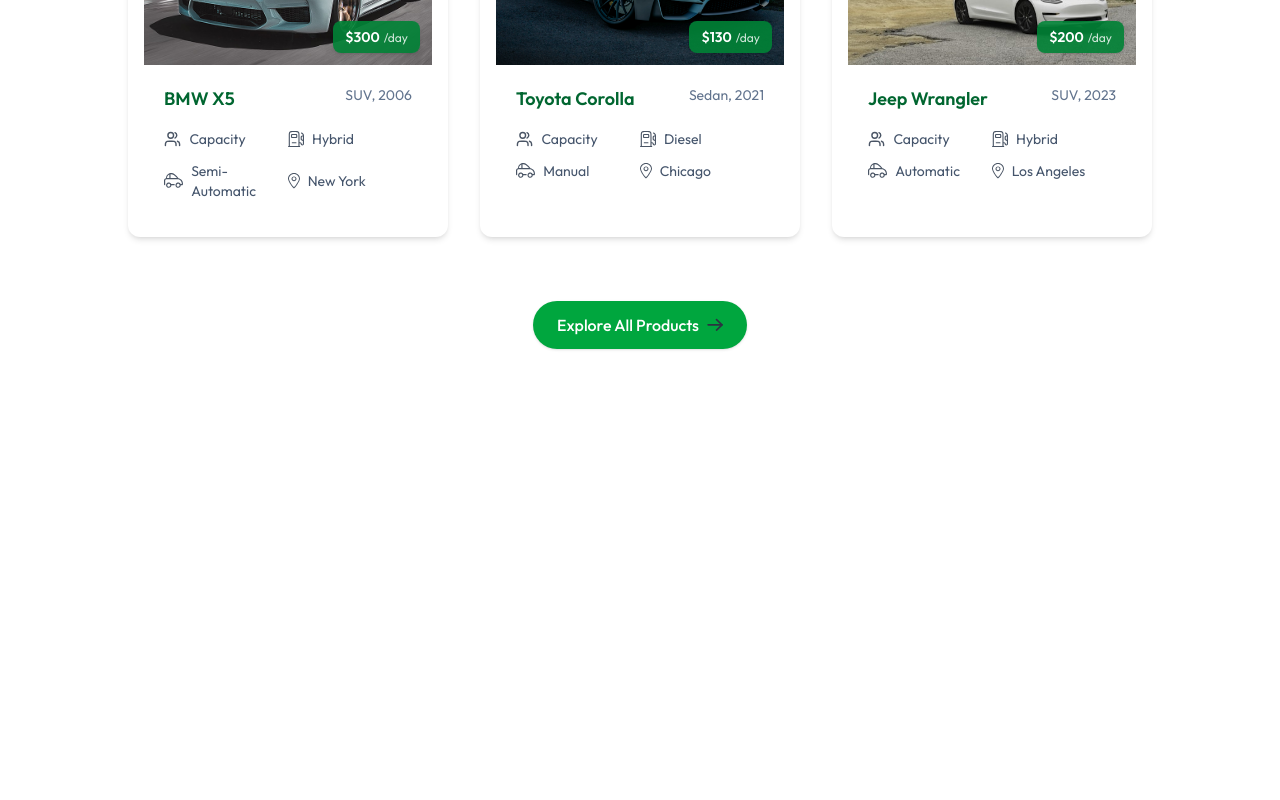
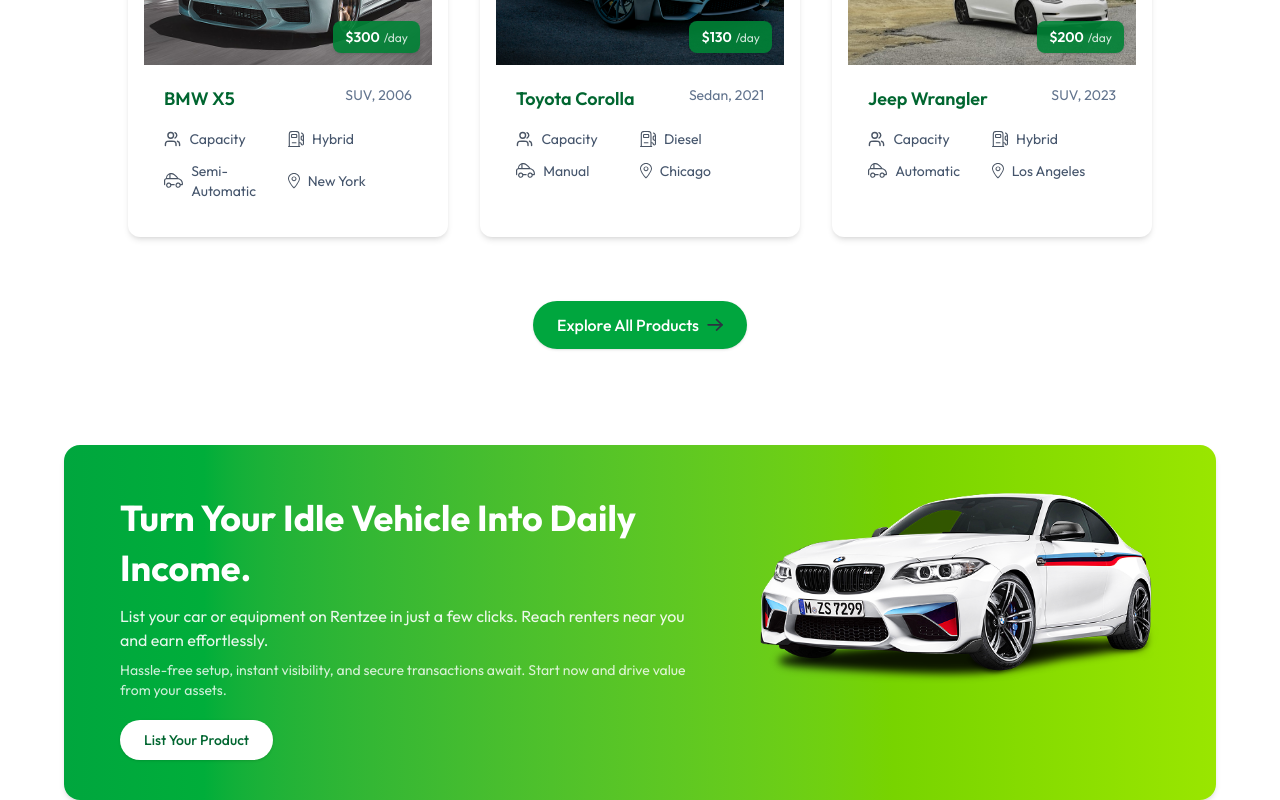
Before and after one commit to DS-Vijayapala/Project-R, a React (Vite) app in the folder client/: page / in a window 1280 px wide. Shown: the part 1286-2086 px from the top of the page. Before the commit the page ends 1731 px from the top, so only its background shows below. Built offline with nearby package versions, Linux system fonts and the light colour scheme.

Commit message:
Create Banner Component And Mount It

```diff
--- /dev/null
+++ b/client/src/components/Banner.jsx
@@ -0,0 +1,65 @@
+import React from 'react'
+import { assets } from '../assets/assets'
+
+const Banner = () => {
+
+    return (
+
+        <div
+            className="flex flex-col md:flex-row items-center md:items-start justify-between
+             px-6 md:px-14 pt-12 pb-10 bg-gradient-to-r from-green-600 to-lime-400
+             max-w-6xl mx-4 md:mx-auto rounded-2xl overflow-hidden shadow-md"
+        >
+
+            {/* Left Content */}
+
+            <div className="text-white max-w-xl">
+
+                <h2 className="text-3xl md:text-4xl font-bold leading-snug">
+
+                    Turn Your Idle Vehicle Into Daily Income.
+
+                </h2>
+
+                <p className="mt-3 text-white/90 text-sm md:text-base">
+
+                    List your car or equipment on Rentzee in just a few clicks.
+                    Reach renters near you and earn effortlessly.
+
+                </p>
+
+                <p className="mt-2 text-white/80 text-sm">
+
+                    Hassle-free setup, instant visibility, and secure transactions await.
+                    Start now and drive value from your assets.
+
+                </p>
+
+                <button
+
+                    className="mt-5 px-6 py-2.5 bg-white hover:bg-green-50 text-green-800
+                 rounded-full text-sm font-medium transition-all shadow-sm"
+
+                >
+
+                    List Your Product
+
+                </button>
+
+            </div>
+
+            {/* Right Image */}
+
+            <img
+                src={assets.banner_car_image}
+                alt="Rent Car"
+                className="mt-10 md:mt-0 max-h-48 object-contain"
+            />
+
+        </div>
+
+    )
+
+}
+
+export default Banner
--- a/client/src/pages/Home.jsx
+++ b/client/src/pages/Home.jsx
@@ -1,6 +1,7 @@
 import React from 'react'
 import Hero from '../components/Hero'
 import Featured from '../components/Featured'
+import Banner from '../components/Banner'
 
 const Home = () => {
 
@@ -12,6 +13,8 @@
 
             <Featured />
 
+            <Banner />
+
         </>
 
     )
```
